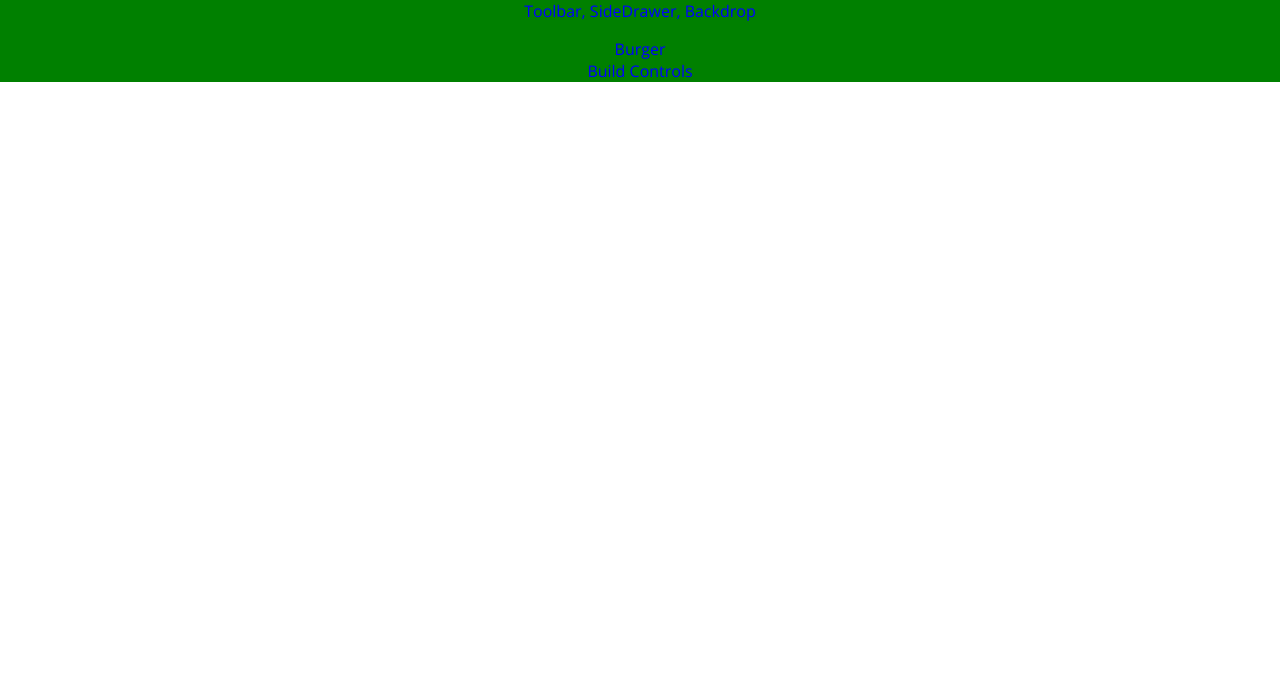
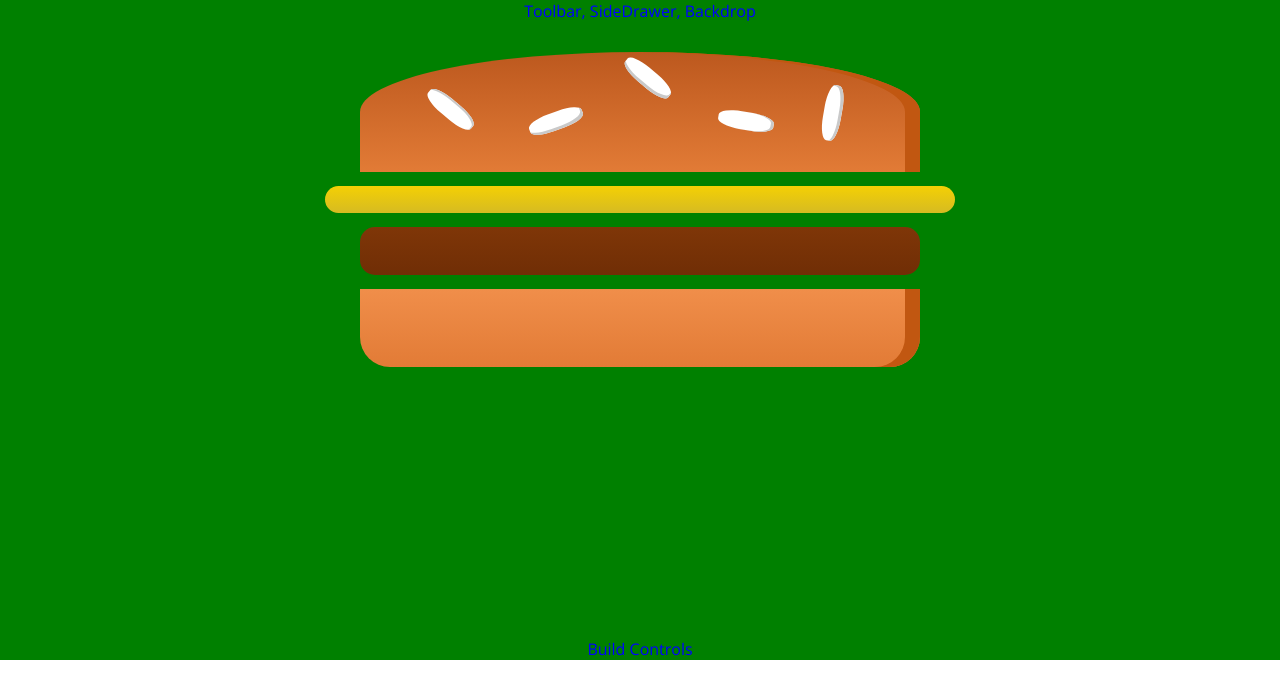
Before and after one commit to Q-Win/burger_time, a React app: page / in a window 1280 px wide. Shown: the top 698 px of the page. Built offline with nearby package versions, Linux system fonts and the light colour scheme.

Commit message:
Burger displaying in layout

```diff
--- a/src/components/Burger/Burger.css
+++ b/src/components/Burger/Burger.css
@@ -8,12 +8,14 @@
   font-size: 1.2rem;
 }
 
-@media (min-width: 1000px) and (min-height: 700px) {
+@media (min-width: 500px) and (min-height: 400px) {
   .Burger {
-    width: 700px;
-    height: 600px;
+    width: 350px;
+    height: 300px;
   }
 }
+
+
 
 @media (min-width: 500px) and (min-height: 401px) {
   .Burger {
@@ -22,9 +24,9 @@
   }
 }
 
-@media (min-width: 500px) and (min-height: 400px) {
+@media (min-width: 1000px) and (min-height: 700px) {
   .Burger {
-    width: 350px;
-    height: 300px;
+    width: 700px;
+    height: 600px;
   }
 }
--- a/src/containers/BurgerBuilder/BurgerBuilder.js
+++ b/src/containers/BurgerBuilder/BurgerBuilder.js
@@ -1,12 +1,13 @@
 import React, {Component} from 'react';
 
 import Aux from '../../hoc/Aux'
+import Burger from '../../components/Burger/Burger';
 
 class BurgerBuilder extends Component {
   render (){
     return (
       <Aux>
-        <div>Burger</div>
+        <Burger/>
         <div>Build Controls</div>
       </Aux>
     );
```
